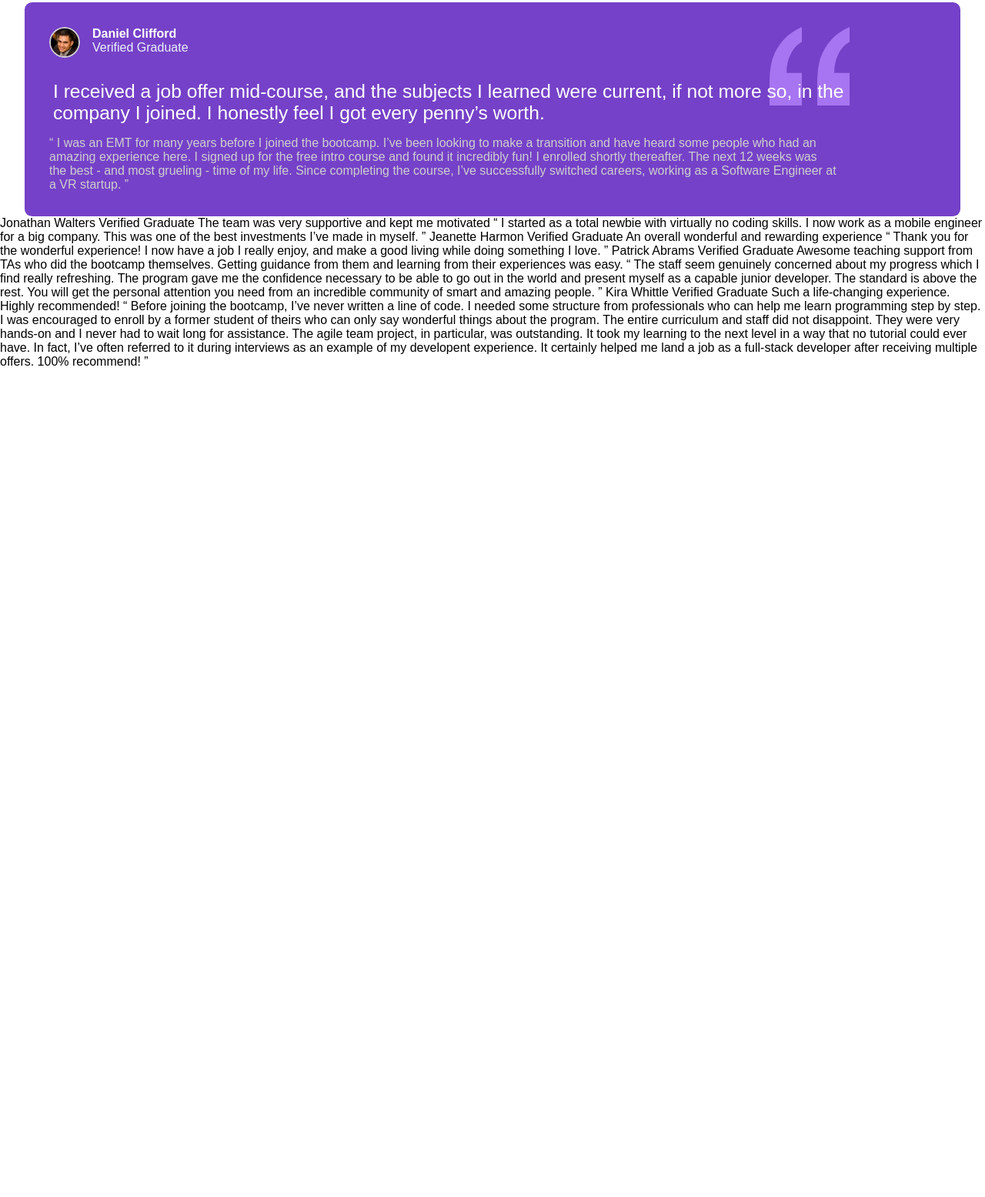
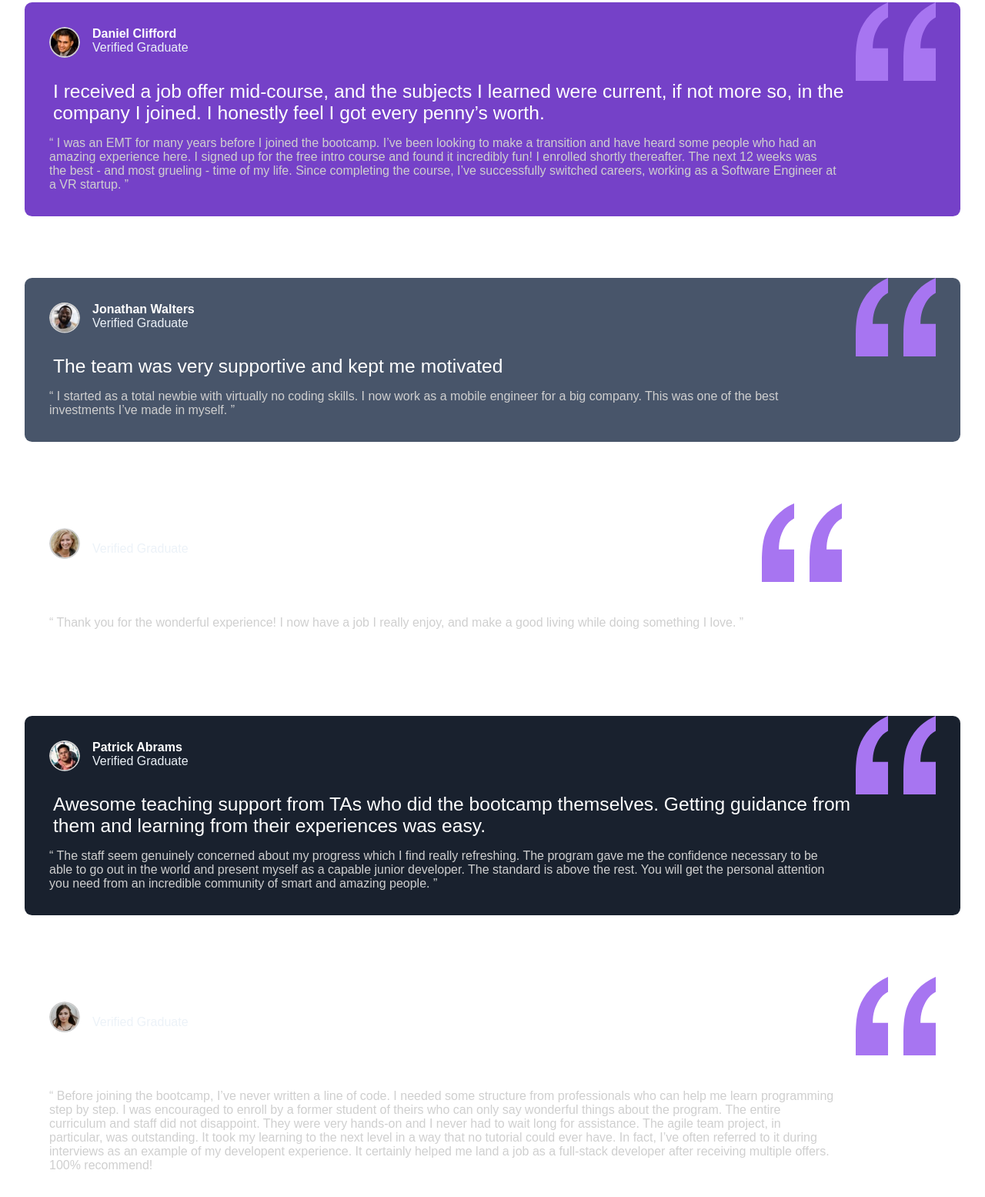
Before and after one commit to TheCoderGuru/testimonials-grid-section, a website: page public/index.html in a window 1280 px wide. Shown: the part 77-1632 px from the top of the page at 77% size. Before the commit the page ends 800 px from the top, so only its background shows below. Drawn offline with Linux system fonts and the light colour scheme.

Commit message:
Working on the color scheme for the mobile version

```diff
--- a/public/index.html
+++ b/public/index.html
@@ -23,9 +23,9 @@
     <!-- Feel free to remove these styles or customise in your own stylesheet 👍 -->
   </head>
   <body>
-    <main>
+    <m>
       <div class="cards">
-        <div class="card">
+        <div class="card violet">
           <div class="card__flex">
             <img
               class="card__image"
@@ -54,23 +54,98 @@
             VR startup. ”
           </p>
         </div>
-      </div>
-    </main>
-    Jonathan Walters Verified Graduate The team was very supportive and kept me
-    motivated “ I started as a total newbie with virtually no coding skills. I
+        <div class="card dark-gray">
+          <div class="card__flex">
+            <img
+              class="card__image"
+              src="./assets/images/image-jonathan.jpg"
+              alt=""
+            />
+            <div class="card__content">
+              <h1 class="card__name">Jonathan Walters</h1>
+              <p class="card__position">Verified Graduate</p>
+            </div>
+            <img class="card__quotation" src="./assets/images/bg-pattern-quotation.svg" alt="">
+          </div>
+          <h2 class="card__heading">
+            The team was very supportive and kept me
+    motivated
+          </h2>
+          <p class="card__description">
+            “ I started as a total newbie with virtually no coding skills. I
     now work as a mobile engineer for a big company. This was one of the best
-    investments I’ve made in myself. ” Jeanette Harmon Verified Graduate An
-    overall wonderful and rewarding experience “ Thank you for the wonderful
+    investments I’ve made in myself. ”
+          </p>
+        </div>
+        <div class="card white">
+          <div class="card__flex">
+            <img
+              class="card__image"
+              src="./assets/images/image-jeanette.jpg"
+              alt=""
+            />
+            <div class="card__content">
+              <h1 class="card__name">Jeanette Harmon</h1>
+              <p class="card__position">Verified Graduate</p>
+            </div>
+            <img class="card__quotation" src="./assets/images/bg-pattern-quotation.svg" alt="">
+          </div>
+          <h2 class="card__heading">
+             An
+    overall wonderful and rewarding experience
+          </h2>
+          <p class="card__description">
+           “ Thank you for the wonderful
     experience! I now have a job I really enjoy, and make a good living while
-    doing something I love. ” Patrick Abrams Verified Graduate Awesome teaching
+    doing something I love. ”
+          </p>
+        </div>
+        <div class="card dark-black">
+          <div class="card__flex">
+            <img
+              class="card__image"
+              src="./assets/images/image-patrick.jpg"
+              alt=""
+            />
+            <div class="card__content">
+              <h1 class="card__name">Patrick Abrams</h1>
+              <p class="card__position">Verified Graduate</p>
+            </div>
+            <img class="card__quotation" src="./assets/images/bg-pattern-quotation.svg" alt="">
+          </div>
+          <h2 class="card__heading">
+  Awesome teaching
     support from TAs who did the bootcamp themselves. Getting guidance from them
-    and learning from their experiences was easy. “ The staff seem genuinely
+    and learning from their experiences was easy.
+          </h2>
+          <p class="card__description">
+          “ The staff seem genuinely
     concerned about my progress which I find really refreshing. The program gave
     me the confidence necessary to be able to go out in the world and present
     myself as a capable junior developer. The standard is above the rest. You
     will get the personal attention you need from an incredible community of
-    smart and amazing people. ” Kira Whittle Verified Graduate Such a
-    life-changing experience. Highly recommended! “ Before joining the bootcamp,
+    smart and amazing people. ”
+          </p>
+        </div>
+        <div class="card white">
+          <div class="card__flex">
+            <img
+              class="card__image"
+              src="./assets/images/image-kira.jpg"
+              alt=""
+            />
+            <div class="card__content">
+              <h1 class="card__name"> Kira Whittle</h1>
+              <p class="card__position">Verified Graduate</p>
+            </div>
+            <img class="card__quotation" src="./assets/images/bg-pattern-quotation.svg" alt="">
+          </div>
+          <h2 class="card__heading">
+  Such a
+    life-changing experience. Highly recommended!
+          </h2>
+          <p class="card__description">
+          “ Before joining the bootcamp,
     I’ve never written a line of code. I needed some structure from
     professionals who can help me learn programming step by step. I was
     encouraged to enroll by a former student of theirs who can only say
@@ -80,6 +155,10 @@
     my learning to the next level in a way that no tutorial could ever have. In
     fact, I’ve often referred to it during interviews as an example of my
     developent experience. It certainly helped me land a job as a full-stack
-    developer after receiving multiple offers. 100% recommend! ”
+    developer after receiving multiple offers. 100% recommend!
+          </p>
+        </div>
+      </div>
+    </main>
   </body>
 </html>
--- a/src/sass/style.scss
+++ b/src/sass/style.scss
@@ -32,7 +32,6 @@ body {
     width: fit-content;
     position: relative;
     margin-block-start: 5em;
-    background-color: $moderate-violet;
   &__flex {
     display: flex;
     gap: 1em;
@@ -65,21 +64,35 @@ body {
       position: relative;
       z-index: 1;
       font-size: 1.54em;
-      padding-inline-end: 6em;
+      padding-inline-end: 4em;
       font-weight: 500;
   }
 
   &__quotation{
       position: absolute;
-      right: 9em;
+      right: 2em;
+      top: 0;
   }
 
   &__description{
       margin-inline-start: 2em;
       margin-block-start: 1em;
       margin-block-end: 2em;
-      padding-inline-end: 10em;
+      margin-inline-end: 10em;
       color: $light-gray;
 
   }
 }
+
+
+.violet{
+  background-color: $moderate-violet;
+}
+
+.dark-gray{
+  background-color: $very-dark-grayish-blue;
+}
+
+.dark-black{
+  background-color: $very-dark-blackish-blue;
+}
```
Also changed, not shown: src/index.html (+92 -13 lines), public/css/style.css.
